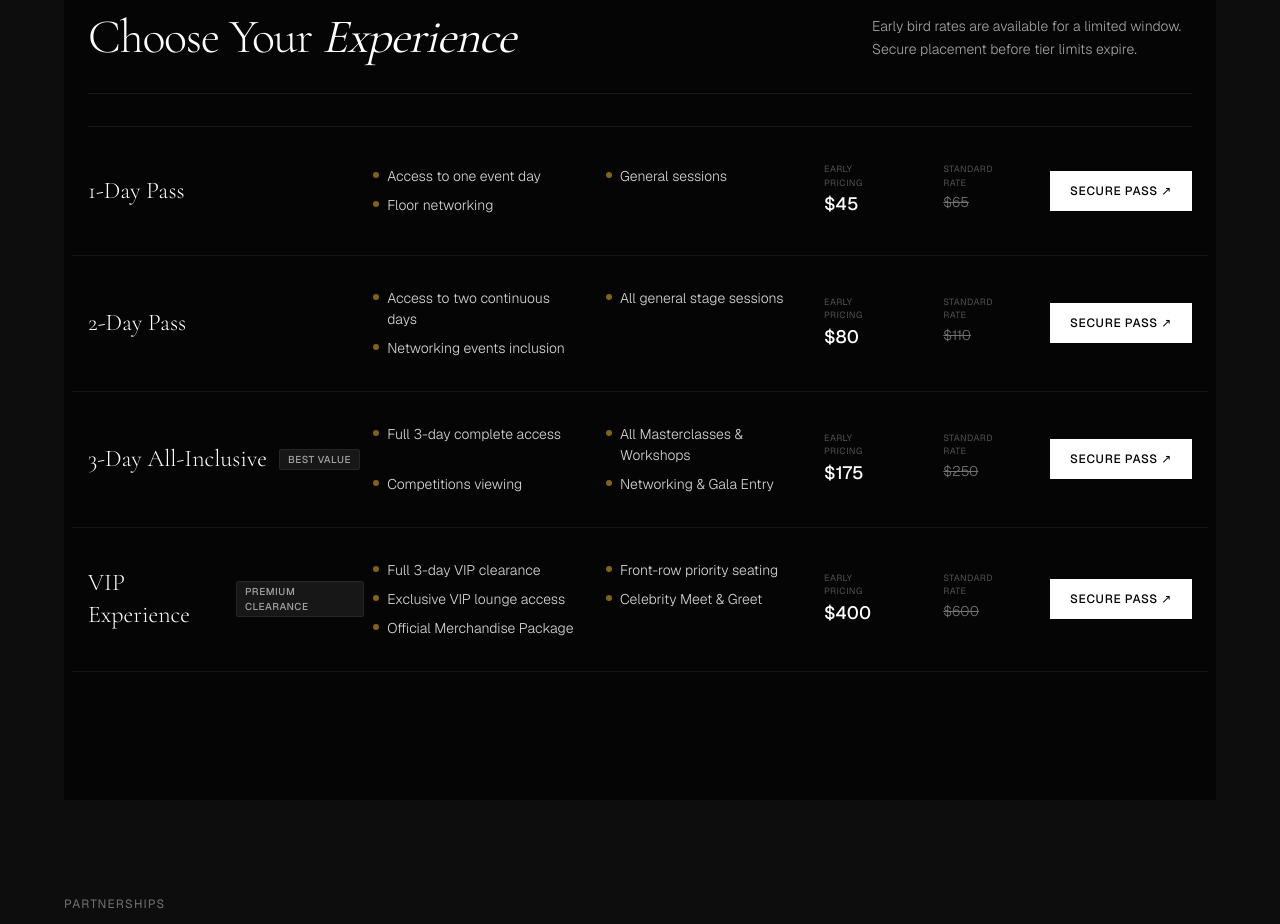
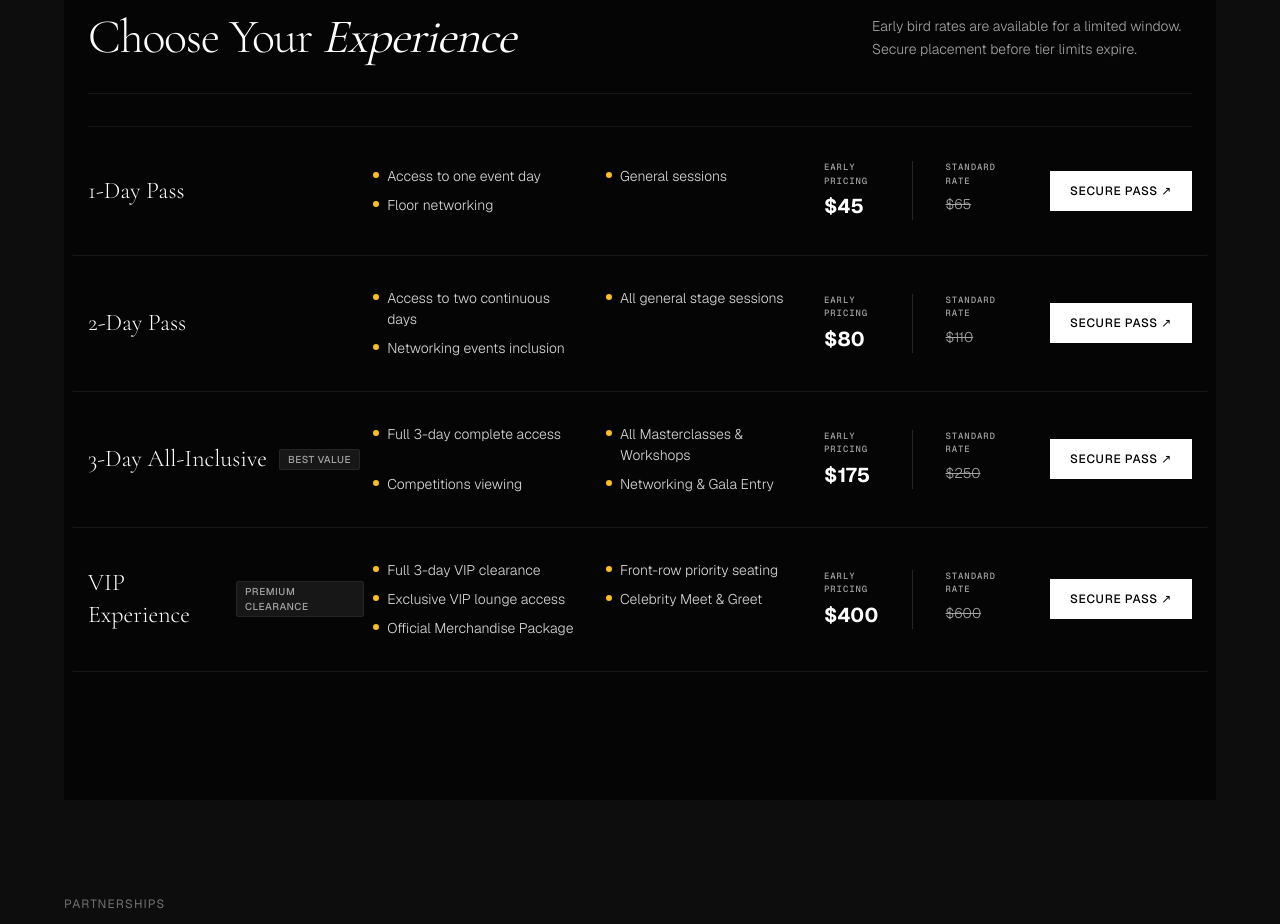
Before and after one commit to alexis800-glitch/hebs-lagos-2026, a Next.js app: page / in a window 1280 px wide. Shown: the part 6301-7225 px from the top of the page. Built offline with nearby package versions, Linux system fonts and the light colour scheme.

Commit message:
auto: fix pricing label contrast and tighten ticket row layout

```diff
--- a/components/Tickets.tsx
+++ b/components/Tickets.tsx
@@ -50,11 +50,10 @@ export default function Tickets() {
         </div>
       </FadeIn>
 
-      {/* Stripe-Style Structural Rows */}
       <div className="flex flex-col border-t border-neutral-900">
         {ticketTiers.map((tier, index) => (
-          <FadeIn key={index} delay={index * 0.07}>
           <div
+            key={index}
             className="group flex flex-col lg:flex-row lg:items-center justify-between py-8 border-b border-neutral-900 hover:bg-neutral-950/40 transition-colors duration-200 px-4 -mx-4 rounded-sm"
           >
             {/* Title & Badge column */}
@@ -69,43 +68,42 @@ export default function Tickets() {
               </div>
             </div>
 
-              {/* Inclusions Detail column - Perfect Vertically Aligned Stack */}
+            {/* Inclusions Detail column */}
             <div className="w-full lg:w-2/5 mb-6 lg:mb-0 flex flex-col justify-center min-h-[64px]">
               <ul className="grid grid-cols-1 sm:grid-cols-2 gap-x-6 gap-y-2 w-full">
                 {tier.perks.map((perk, pIdx) => (
                   <li key={pIdx} className="font-sans text-sm text-neutral-300 flex items-start font-light leading-normal">
-                      <span className="w-1.5 h-1.5 bg-amber-400 rounded-full mt-1.5 mr-2 shrink-0 animate-pulse"></span>
+                    <span className="w-1.5 h-1.5 bg-amber-400 rounded-full mt-1.5 mr-2 shrink-0"></span>
                     <span>{perk}</span>
                   </li>
                 ))}
               </ul>
             </div>
 
-              {/* Pricing Ledger column */}
+            {/* Pricing Ledger column - Fixed Legibility and Contrast Labels */}
             <div className="w-full lg:w-1/3 flex items-center justify-between lg:justify-end gap-12">
               <div className="flex gap-8">
                 <div>
-                    <span className="block font-sans text-[9px] uppercase tracking-wider text-neutral-600">Early Pricing</span>
-                    <span className="font-sans text-lg font-medium text-white">{tier.earlyPrice}</span>
+                  <span className="block font-mono text-[9px] uppercase tracking-widest text-neutral-400 font-medium mb-1">Early Pricing</span>
+                  <span className="font-sans text-xl font-bold text-white">{tier.earlyPrice}</span>
                 </div>
-                  <div className="border-l border-neutral-950 pl-8">
-                    <span className="block font-sans text-[9px] uppercase tracking-wider text-neutral-600">Standard Rate</span>
-                    <span className="font-sans text-sm font-light text-neutral-500 line-through">{tier.standardPrice}</span>
+                <div className="border-l border-neutral-800 pl-8">
+                  <span className="block font-mono text-[9px] uppercase tracking-widest text-neutral-400 font-medium mb-1">Standard Rate</span>
+                  <span className="font-sans text-sm font-light text-neutral-400 line-through">{tier.standardPrice}</span>
                 </div>
               </div>
 
-                {/* Minimalist Flat CTA Trigger */}
+              {/* Secure Link Integration */}
               <a
                 href="https://hebseventportal.net"
                 target="_blank"
                 rel="noopener noreferrer"
-                  className="font-sans text-xs uppercase tracking-wider bg-white text-black hover:bg-neutral-200 px-5 py-3 font-medium transition-all duration-150 rounded-xs shrink-0"
+                className="font-sans text-xs uppercase tracking-wider bg-white text-black hover:bg-neutral-200 px-5 py-3 font-medium transition-all duration-150 rounded-xs shrink-0 block text-center"
               >
                 Secure Pass ↗
               </a>
             </div>
           </div>
-          </FadeIn>
         ))}
       </div>
     </section>
```
Lines whose indentation alone changed are shown as unchanged.
